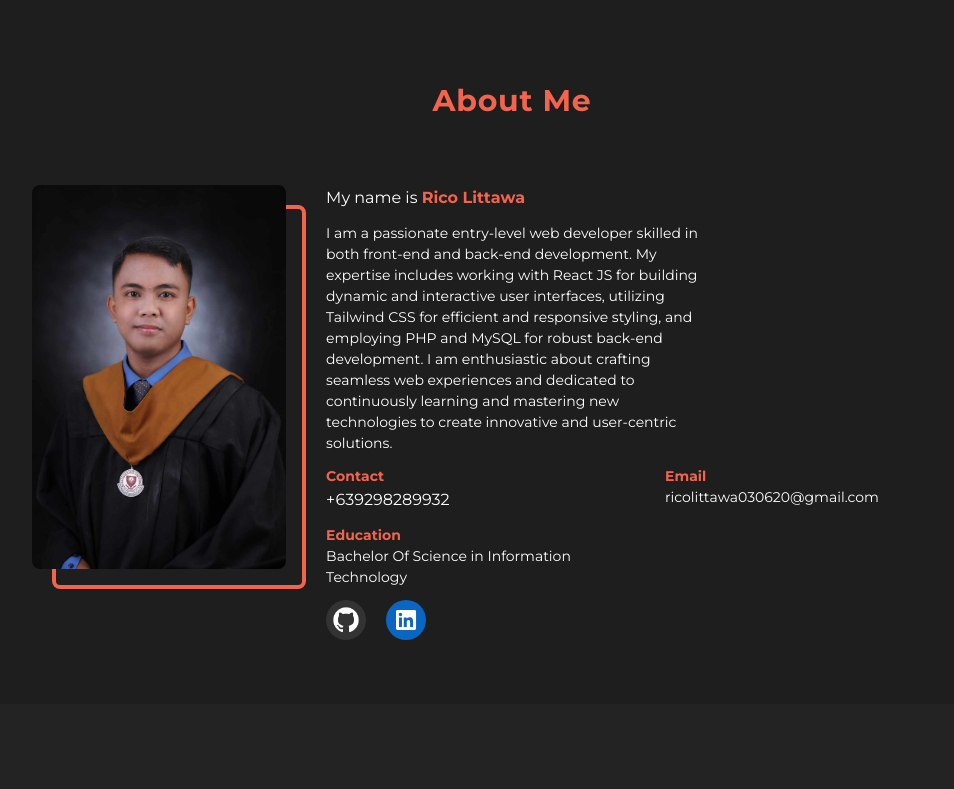
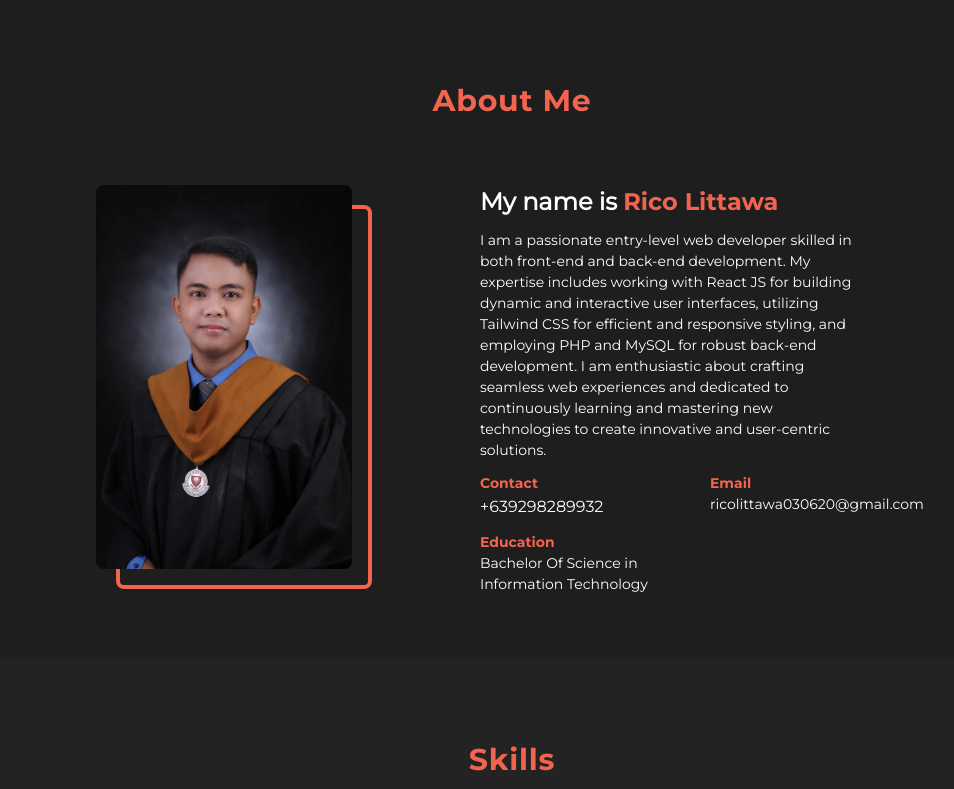
Before and after one commit to RicoLittawa/portfolio, a React (Vite) app: page / in a window 1280 px wide. Shown: the part 680-1469 px from the top of the page, without its empty margins (128-1082 px from the left). Built offline with nearby package versions, Linux system fonts and the light colour scheme.

Commit message:
fix responsiveness

```diff
--- a/src/AboutMe.jsx
+++ b/src/AboutMe.jsx
@@ -9,36 +9,33 @@ import {
   Button,
 } from "@material-tailwind/react";
 import Profile from "./assets/portfolio.jpg";
-import GitHub from "./assets/github.png";
-import LinkedIn from "./assets/linkedin.svg";
-import { Link } from "react-router-dom";
 
 const AboutMe = () => {
   return (
     <section className="bg-dark pt-20">
       <ContentMargin>
         <TitleHolder>About Me</TitleHolder>
-        <div className="flex justify-center py-16 xl:justify-evenly">
-          <div className="relative mr-10 hidden xl:block">
+        <div className="flex justify-center py-16">
+          <div className="relative mx-16 hidden xl:block">
             <div className=" square absolute inset-0 left-5 top-5 h-96 w-full rounded-lg border-4 border-highlight"></div>
             <div>
               <img
                 src={Profile}
                 alt="card-image"
-                className="relative z-10 h-96 w-full rounded-lg object-cover object-center"
+                className="relative z-10 h-96 max-w-max	 rounded-lg object-cover object-center"
               />
             </div>
           </div>
-          <div>
-            <Typography
-              variant="paragraph"
-              className="pb-3 font-400 text-white"
-            >
+          <div className="mx-16">
+            <Typography variant="h4" className="pb-3 font-400 text-white">
               My name is{" "}
               <strong className="font-700 text-highlight">Rico Littawa</strong>
             </Typography>
             <div>
-              <Typography variant="small" className="w-96 font-400 text-white">
+              <Typography
+                variant="small"
+                className="w-96 font-400 text-white"
+              >
                 I am a passionate entry-level web developer skilled in both
                 front-end and back-end development. My expertise includes
                 working with React JS for building dynamic and interactive user
@@ -89,22 +86,6 @@ const AboutMe = () => {
                   </Typography>
                 </li>
               </ul>
-
-              <div className="flex justify-center pt-3 xl:justify-start">
-                <div className="">
-                  <Link to="https://github.com/RicoLittawa" target="_blank">
-                    <img src={GitHub} className="h-10" alt="" />
-                  </Link>
-                </div>
-                <div className="px-5">
-                  <Link
-                    to="https://www.linkedin.com/in/rico-littawa/"
-                    target="_blank"
-                  >
-                    <img src={LinkedIn} className="h-10" alt="" />
-                  </Link>
-                </div>
-              </div>
             </div>
           </div>
         </div>
--- a/src/ContactPage.jsx
+++ b/src/ContactPage.jsx
@@ -8,6 +8,9 @@ import {
   faPhone,
   faLocation,
 } from "@fortawesome/free-solid-svg-icons";
+import { Link } from "react-router-dom";
+import GitHub from "./assets/github.png";
+import LinkedIn from "./assets/linkedin.svg";
 
 const ContactPage = () => {
   let informations = [
@@ -59,7 +62,23 @@ const ContactPage = () => {
           <div className="hidden lg:block">
             <img src={Contact} alt="" className="w-72" />
           </div>
+
         </div>
+        <div className="flex justify-center pt-3">
+            <div className="px-5">
+              <Link to="https://github.com/RicoLittawa" target="_blank">
+                <img src={GitHub} className="h-10" alt="" />
+              </Link>
+            </div>
+            <div className="px-5">
+              <Link
+                to="https://www.linkedin.com/in/rico-littawa/"
+                target="_blank"
+              >
+                <img src={LinkedIn} className="h-10" alt="" />
+              </Link>
+            </div>
+          </div>
       </ContentMargin>
     </section>
   );
--- a/src/ServicesPage.jsx
+++ b/src/ServicesPage.jsx
@@ -44,7 +44,7 @@ const ServicesPage = () => {
                 <li key={index}>
                   <figure>
                     <img
-                      className="h-40 w-96 rounded-lg "
+                      className="h-40 w-full rounded-lg "
                       src={picture}
                       alt={serviceName}
                     />
```
